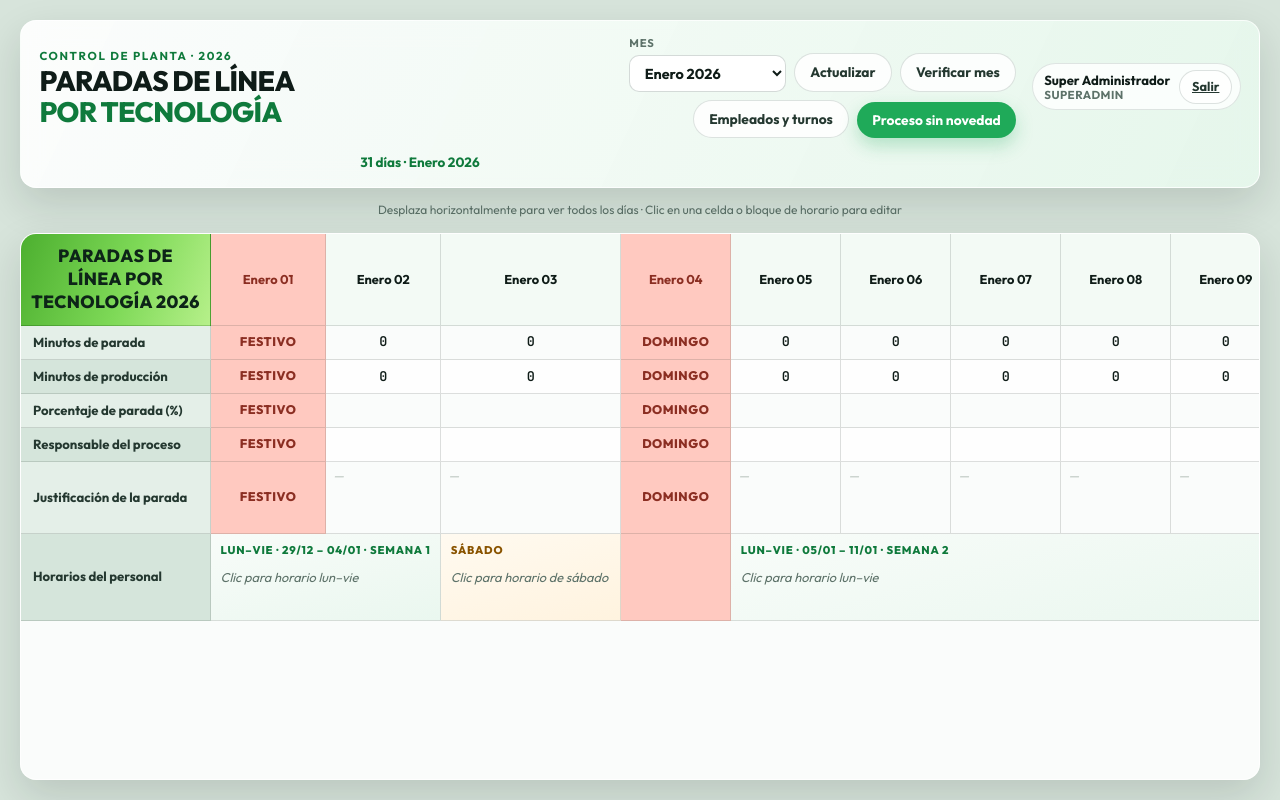
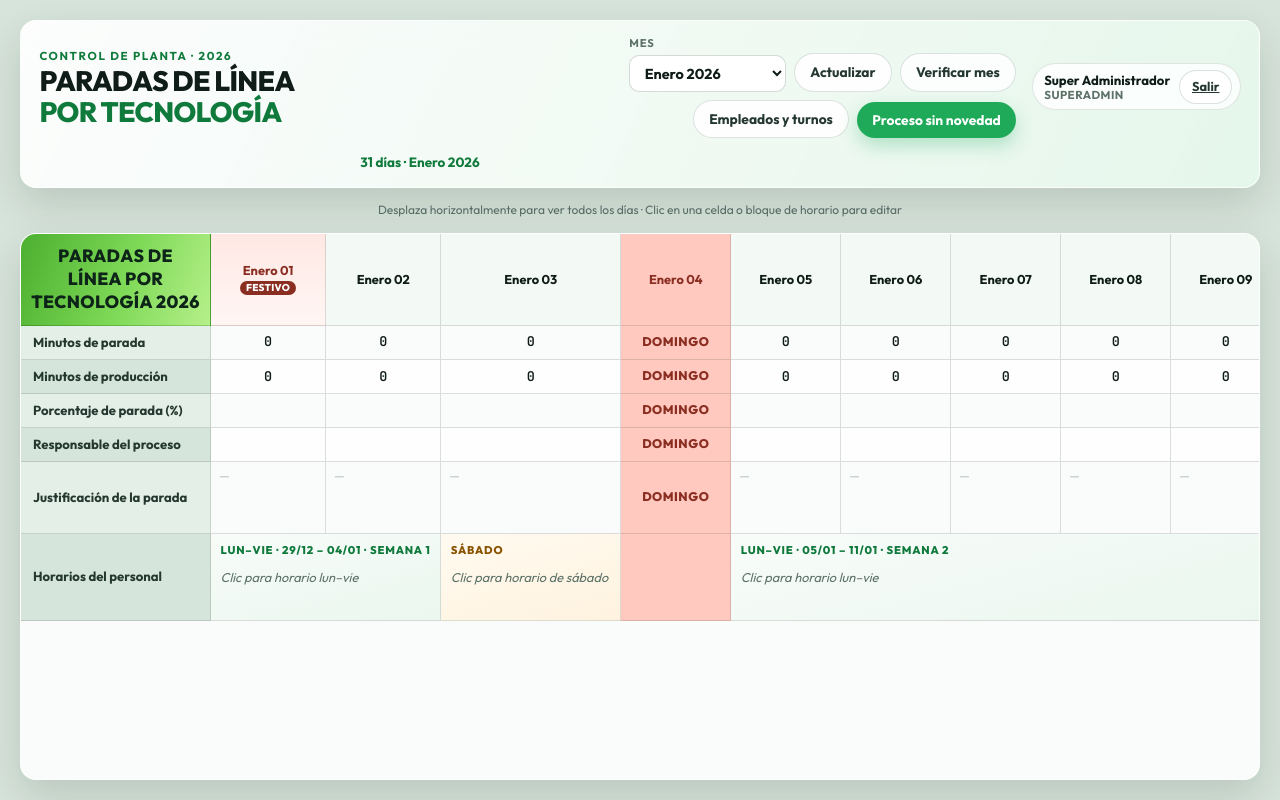
Before and after one commit to brayang466/controlinfo, a Flask app: page / in a window 1280 px wide. Run offline with Flask 3, Linux system fonts and the light colour scheme; a user stored in the database is signed in; data comes from the database, SQL or seed files in the repository; data that the repository does not hold is empty.

Commit message:
feat(ui): treat holidays as normal working days
Allow festivo columns to be filled like weekdays and show a Festivo tag in the day header; keep Sundays blocked.

Co-authored-by: Cursor <cursoragent@cursor.com>

```diff
--- a/static/css/style.css
+++ b/static/css/style.css
@@ -350,6 +350,27 @@ body.role-readonly .week-cell.editable:hover {
 .sheet thead th.day-head.special {
   background: var(--festivo);
   color: var(--festivo-ink);
+}
+.sheet thead th.day-head.festivo {
+  background: linear-gradient(180deg, #ffe8e3 0%, #fff6f4 100%);
+  color: var(--festivo-ink);
+}
+.sheet thead th.day-head .day-label {
+  display: block;
+  line-height: 1.15;
+}
+.sheet thead th.day-head .day-festivo-tag {
+  display: inline-block;
+  margin-top: 0.18rem;
+  padding: 0.08rem 0.35rem;
+  border-radius: 999px;
+  font-size: 0.62rem;
+  font-weight: 800;
+  letter-spacing: 0.03em;
+  text-transform: uppercase;
+  color: #fff;
+  background: var(--festivo-ink);
+  line-height: 1.2;
 }
 
 .sheet tbody tr:nth-child(even) .sticky-col { background: #d5e5db; }
--- a/static/js/main.js
+++ b/static/js/main.js
@@ -518,14 +518,22 @@
     return fechaLocal(fechaIso).getDay() === 0;
   }
 
+  function esDomingoCol(col) {
+    return Boolean(col.es_domingo || esDomingoFecha(col.fecha));
+  }
+
+  function esFestivoLaborable(col) {
+    // Festivo que se trabaja con normalidad (no domingo)
+    return Boolean(col.es_festivo) && !esDomingoCol(col);
+  }
+
   function esEspecial(col) {
-    // Festivo por BD; domingo por BD o por calendario real (2026)
-    return Boolean(col.es_festivo || col.es_domingo || esDomingoFecha(col.fecha));
+    // Solo domingo bloquea la columna; los festivos se diligencian como día normal
+    return esDomingoCol(col);
   }
 
   function etiquetaEspecial(col) {
-    if (col.es_festivo) return "FESTIVO";
-    if (col.es_domingo || esDomingoFecha(col.fecha)) return "DOMINGO";
+    if (esDomingoCol(col)) return "DOMINGO";
     return "";
   }
 
@@ -599,7 +607,7 @@
 
   function verificarMesActual() {
     const cols = estado.columnas || [];
-    const habiles = cols.filter((col) => !esEspecial(col));
+    const habiles = cols.filter((col) => !esDomingoCol(col));
     const pendientesProduccion = [];
     const pendientesHorario = [];
     const pendientesAmbos = [];
@@ -609,7 +617,9 @@
       const okHor = tieneHorarioPersonal(col);
       if (okProd && okHor) continue;
       const item = {
-        etiqueta: col.etiqueta,
+        etiqueta: esFestivoLaborable(col)
+          ? `${col.etiqueta} (festivo)`
+          : col.etiqueta,
         fecha: col.fecha,
         faltaProduccion: !okProd,
         faltaHorario: !okHor,
@@ -629,7 +639,7 @@
 
     verificarMesTitle.textContent = `Verificación · ${mesNombre} ${anio}`;
     verificarMesMeta.textContent =
-      "Días hábiles (excluye festivos y domingos) · Minutos de producción y Horarios del personal";
+      "Días hábiles (incluye festivos laborables; excluye solo domingos) · Minutos de producción y Horarios del personal";
 
     verificarMesResumen.className =
       "verify-summary" + (totalPendientes ? " incomplete" : "");
@@ -711,9 +721,21 @@
 
     for (const col of cols) {
       const th = document.createElement("th");
-      th.className = "day-head" + (esEspecial(col) ? " special" : "");
-      th.textContent = col.etiqueta;
-      th.title = col.descripcion_festivo || col.fecha;
+      th.className = "day-head";
+      if (esDomingoCol(col)) th.classList.add("special");
+      else if (esFestivoLaborable(col)) th.classList.add("festivo");
+
+      if (esFestivoLaborable(col)) {
+        const desc = String(col.descripcion_festivo || "").trim();
+        th.innerHTML = `
+          <span class="day-label">${col.etiqueta}</span>
+          <span class="day-festivo-tag">Festivo</span>
+        `;
+        th.title = desc || "Día festivo · se labora con normalidad";
+      } else {
+        th.textContent = col.etiqueta;
+        th.title = col.descripcion_festivo || col.fecha;
+      }
       th.addEventListener("click", () => abrirEditorDia(col));
       headerRow.appendChild(th);
     }
@@ -731,7 +753,7 @@
         const td = document.createElement("td");
         td.className = "editable";
 
-        // Domingos/festivos: misma etiqueta en TODAS las filas (alineada a la columna)
+        // Solo domingo: etiqueta en toda la columna (no se labora)
         if (esEspecial(col)) {
           td.classList.add("special");
           td.textContent = etiquetaEspecial(col);
```
